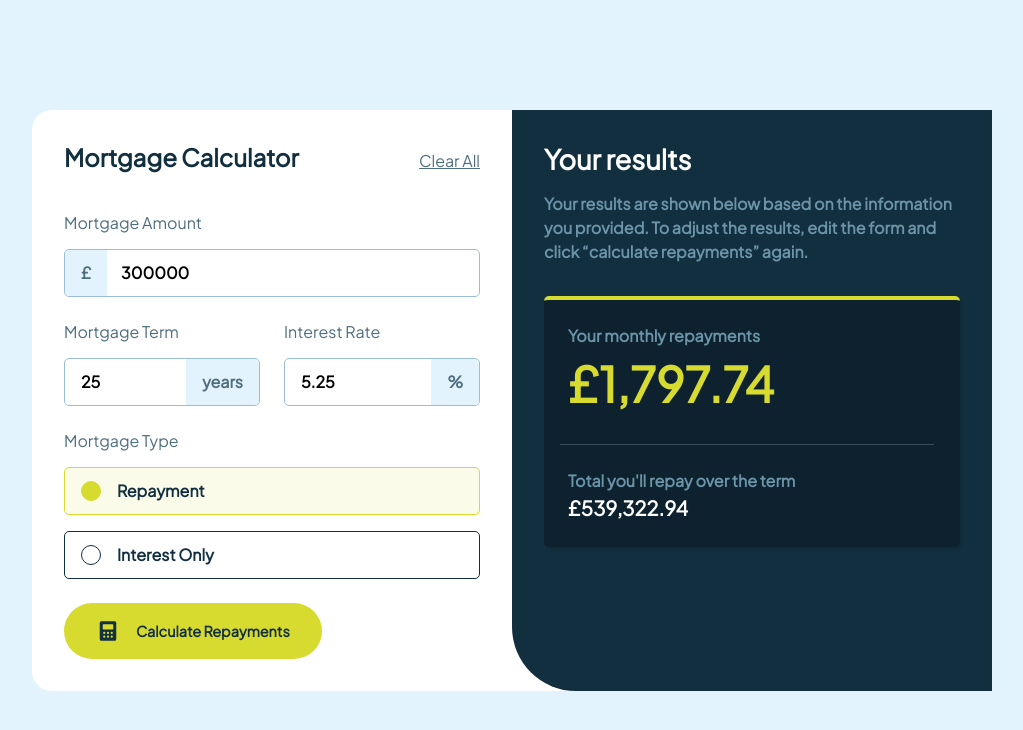
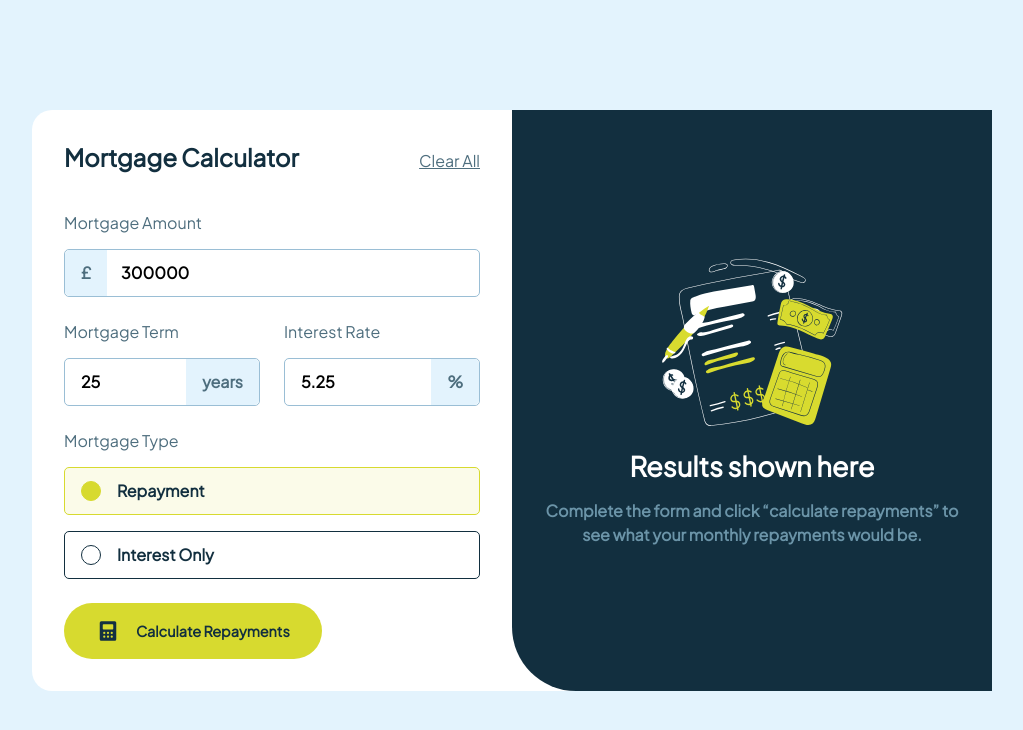
Before and after one commit to jkaps9/mortgage-repayment-calculator, a website built with webpack: page src/template.html in a window 1280 px wide. Shown: the whole page, without its empty margins (128-1151 px from the left). Built offline with nearby package versions, Linux system fonts and the light colour scheme.

Commit message:
set completed results to hidden by default

```diff
--- a/src/template.html
+++ b/src/template.html
@@ -79,7 +79,7 @@
             </button>
           </div>
           <div class="results">
-            <div class="empty-results hidden">
+            <div class="empty-results">
               <img src="./assets/images/illustration-empty.svg" alt="" />
               <h2>Results shown here</h2>
               <p>
@@ -87,7 +87,7 @@
                 your monthly repayments would be.
               </p>
             </div>
-            <div class="completed-results">
+            <div class="completed-results hidden">
               <h2>Your results</h2>
               <p>
                 Your results are shown below based on the information you
```
